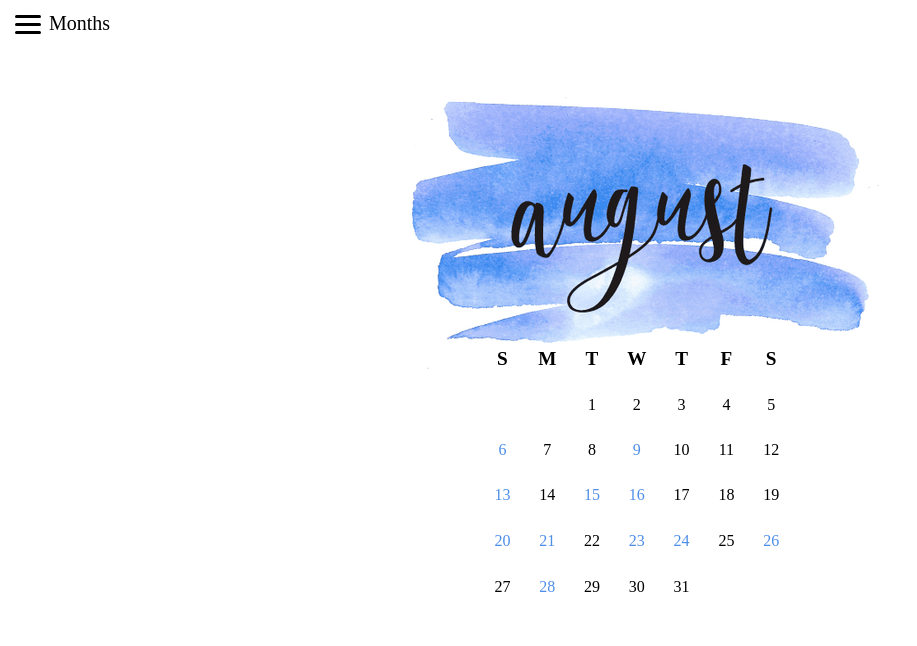
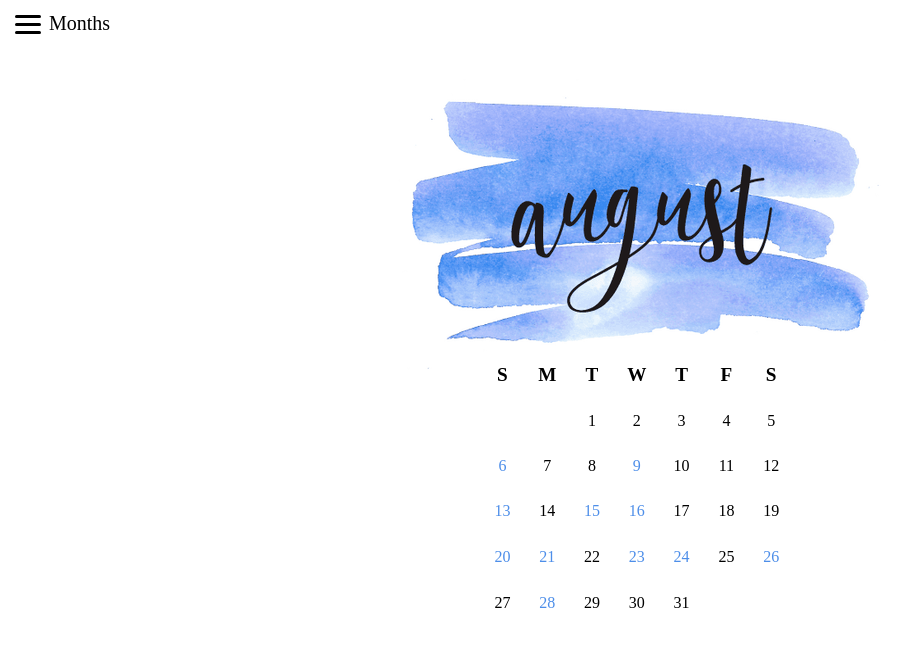
Before and after one commit to leovarmak/MCA-Family-Calendar, a plain HTML site: page aug.htm in a window 1280 px wide. Shown: the whole page, without its empty margins (0-917 px from the left). Drawn offline with nearby package versions, Linux system fonts and the light colour scheme; some packages are replaced by stand-ins of ours; a script that the page names is missing.

Commit message:
Minor UI Update
Dragged the calendar a bit to the bottom

```diff
--- a/css/style.css
+++ b/css/style.css
@@ -9,7 +9,7 @@ html, body {
   overflow: hidden;
 }
 .calender {
-  margin: 17rem auto;
+  margin: 18rem auto;
   width: 20rem; height: 2rem;
   padding: 1rem;
   border-radius: 3rem;
```
